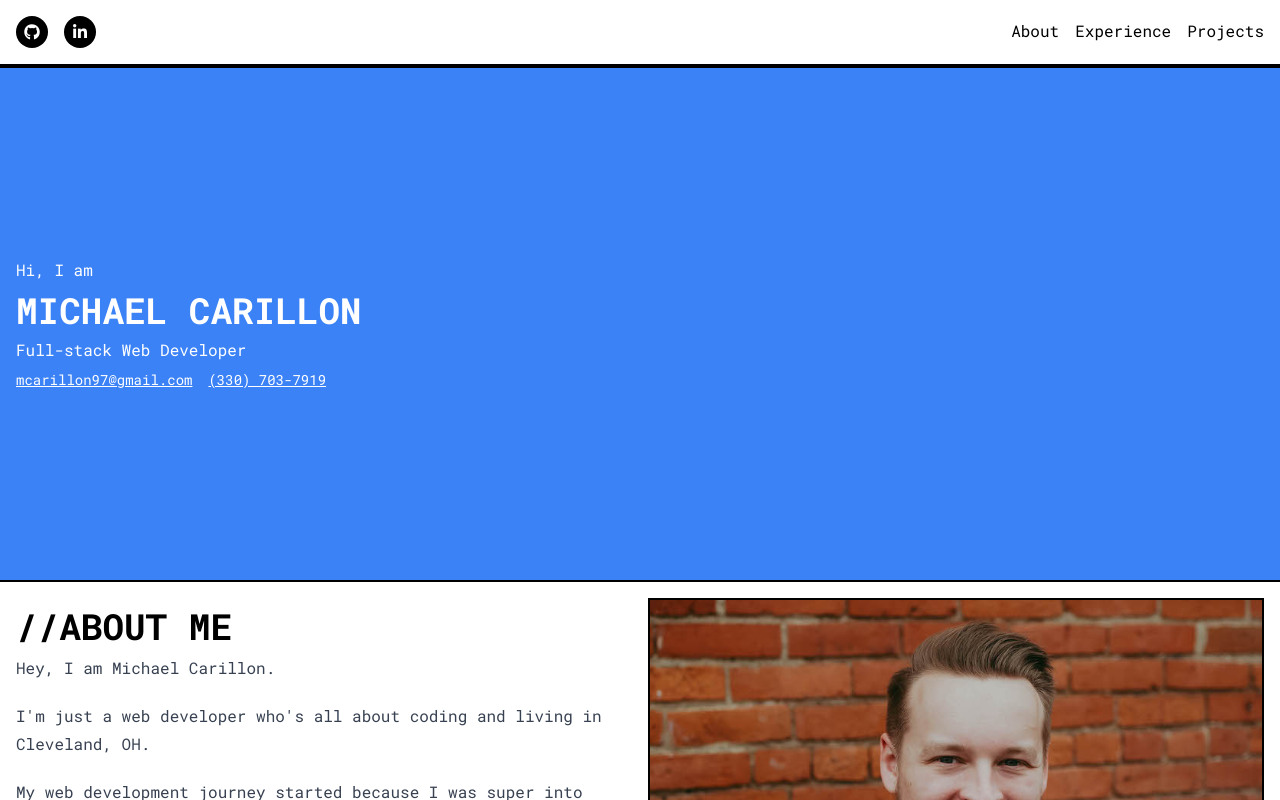
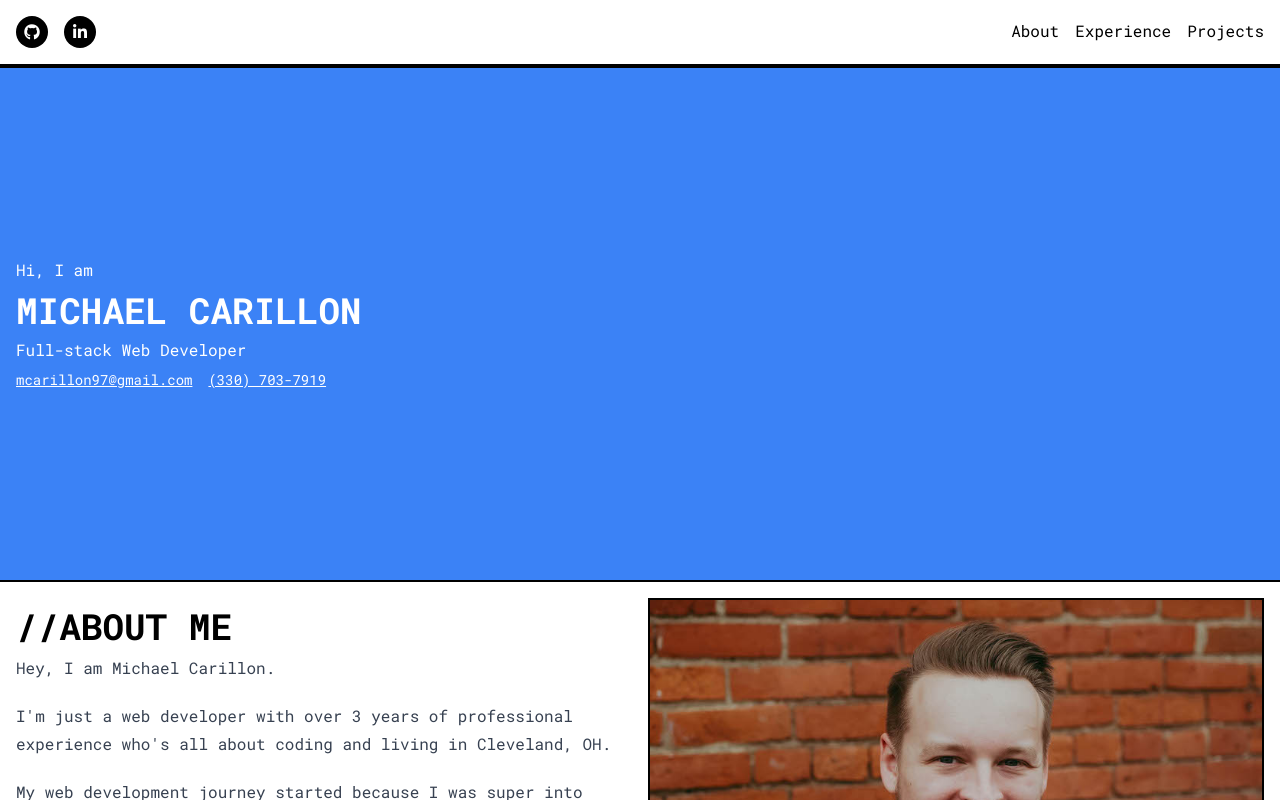
Before and after one commit to mike3497/michael-carillon-portfolio, a Nuxt app: page / in a window 1280 px wide. Shown: the top 800 px of the page. Built offline with nearby package versions, Linux system fonts and the light colour scheme.

Commit message:
feat: add years of experience to about me

```diff
--- a/components/AboutMe.vue
+++ b/components/AboutMe.vue
@@ -8,7 +8,8 @@
       <div class="prose">
         <p>Hey, I am Michael Carillon.</p>
         <p>
-          I'm just a web developer who's all about coding and living in
+          I'm just a web developer with over {{ yearsOfExperience }} years of
+          professional experience who's all about coding and living in
           Cleveland, OH.
         </p>
         <p>
@@ -60,6 +61,7 @@
 
 <script setup lang="ts">
 import SectionHeading from '@/components/shared/SectionHeading.vue';
+import dayjs from 'dayjs';
 
 const brutusAge = computed<number>(() => {
   const birthDate: Date = new Date('08/14/2019');
@@ -77,4 +79,11 @@ const brutusAge = computed<number>(() => {
 
   return age;
 });
+
+const yearsOfExperience = computed<number>(() => {
+  const startDate = dayjs('10/01/2020');
+  const currentDate = dayjs();
+
+  return currentDate.diff(startDate, 'year');
+});
 </script>
```
